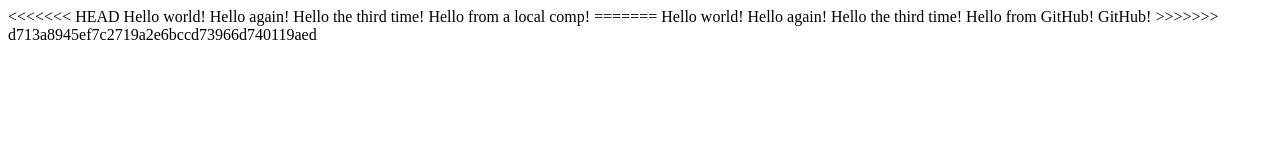
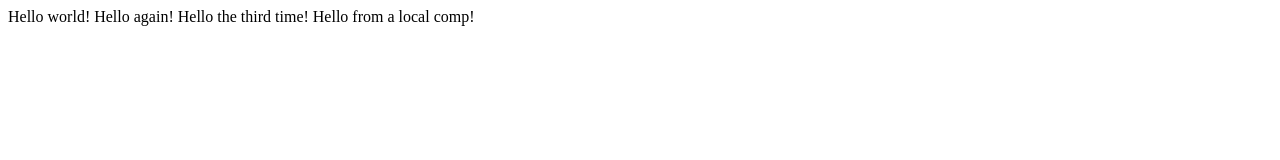
Before and after one commit to ONatOl/JsLec0, a plain HTML site: page hello.html in a window 1280 px wide. Drawn offline with Linux system fonts and the light colour scheme.

Commit message:
Fix merge conflicts

```diff
--- a/hello.html
+++ b/hello.html
@@ -4,10 +4,6 @@
     <title>Hello!</title>
   </head>
   <body>
-<<<<<<< HEAD
     Hello world! Hello again! Hello the third time! Hello from a local comp!
-=======
-    Hello world! Hello again! Hello the third time! Hello from GitHub! GitHub!
->>>>>>> d713a8945ef7c2719a2e6bccd73966d740119aed
   </body>
 </html>
```
